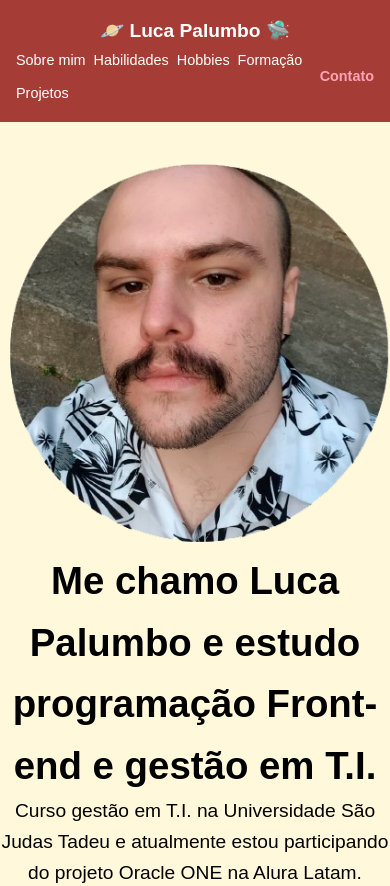
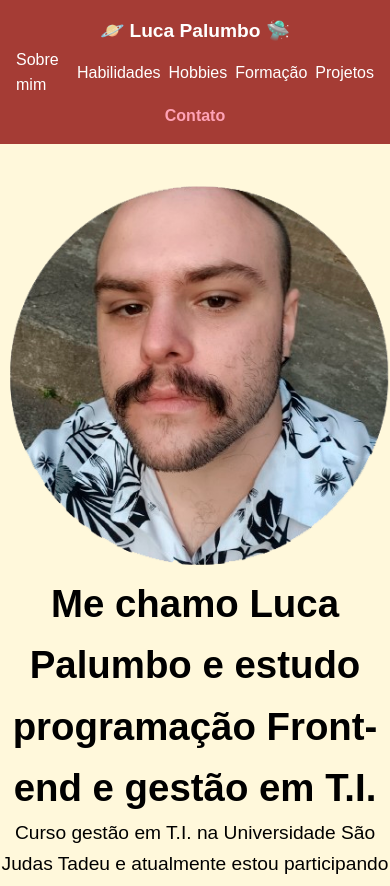
Before and after one commit to LudoPalum/Portfolio, a plain HTML site: page index.html in a window 390 px wide. Shown: the top 886 px of the page. Drawn offline with Linux system fonts and the light colour scheme.

Commit message:
responsividade para celulares

```diff
--- a/style.css
+++ b/style.css
@@ -408,27 +408,27 @@ font-size: 1.5rem;
 
     .cabecalho-titulo {
         font-size: 1.2rem;
-        position: relative;
         left: 0;
         text-align: center;
     }
 
     .navegacao{
-        gap:0.1rem;
+        gap:0.3rem;
+        flex-direction: column;
 
     }
 
     .navegacao-lista {
         gap: 0.5rem;
-        flex-wrap: wrap;
+
     }
 
     .navegacao-elemento a {
-        font-size: 0.9rem;
+        font-size: 1rem;
     }
 
     #contato{
-        font-size: 0.9rem;
+        font-size: 1rem;
     }
 
     .apresentacao {
```
